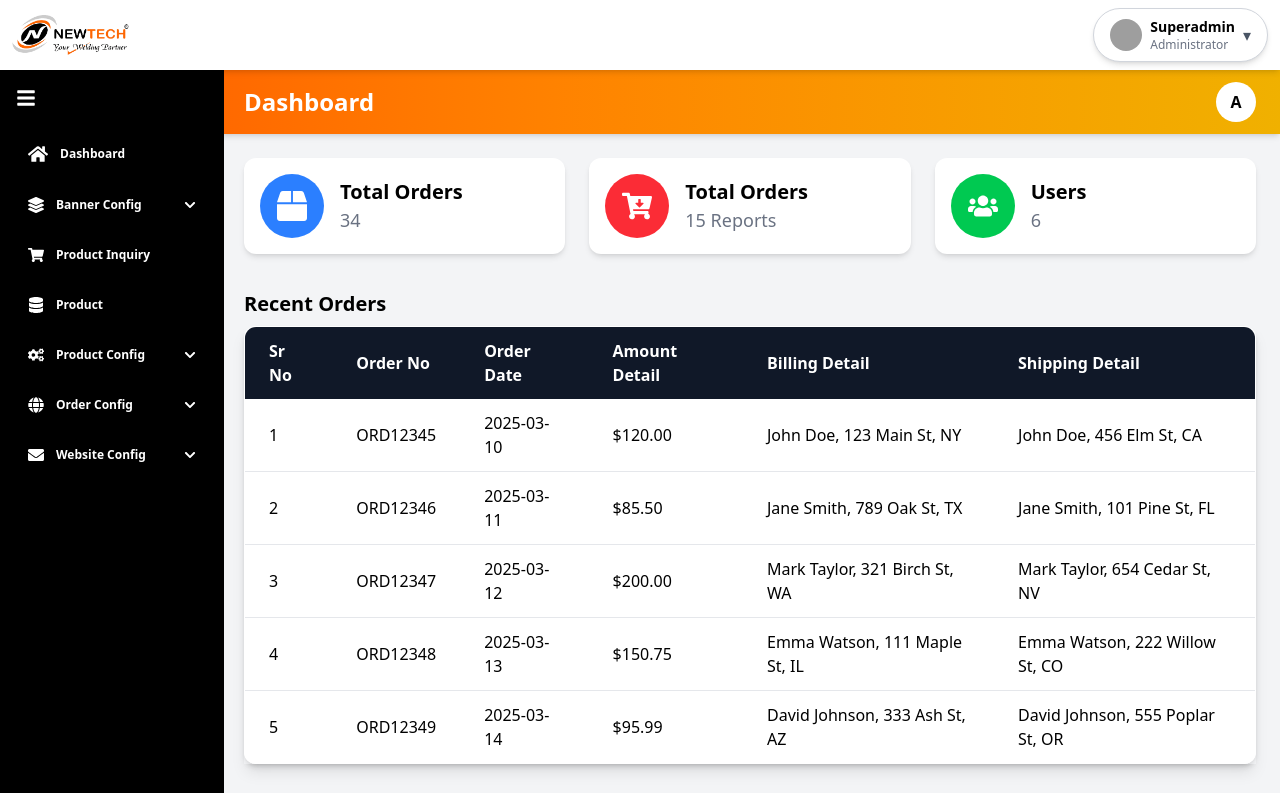
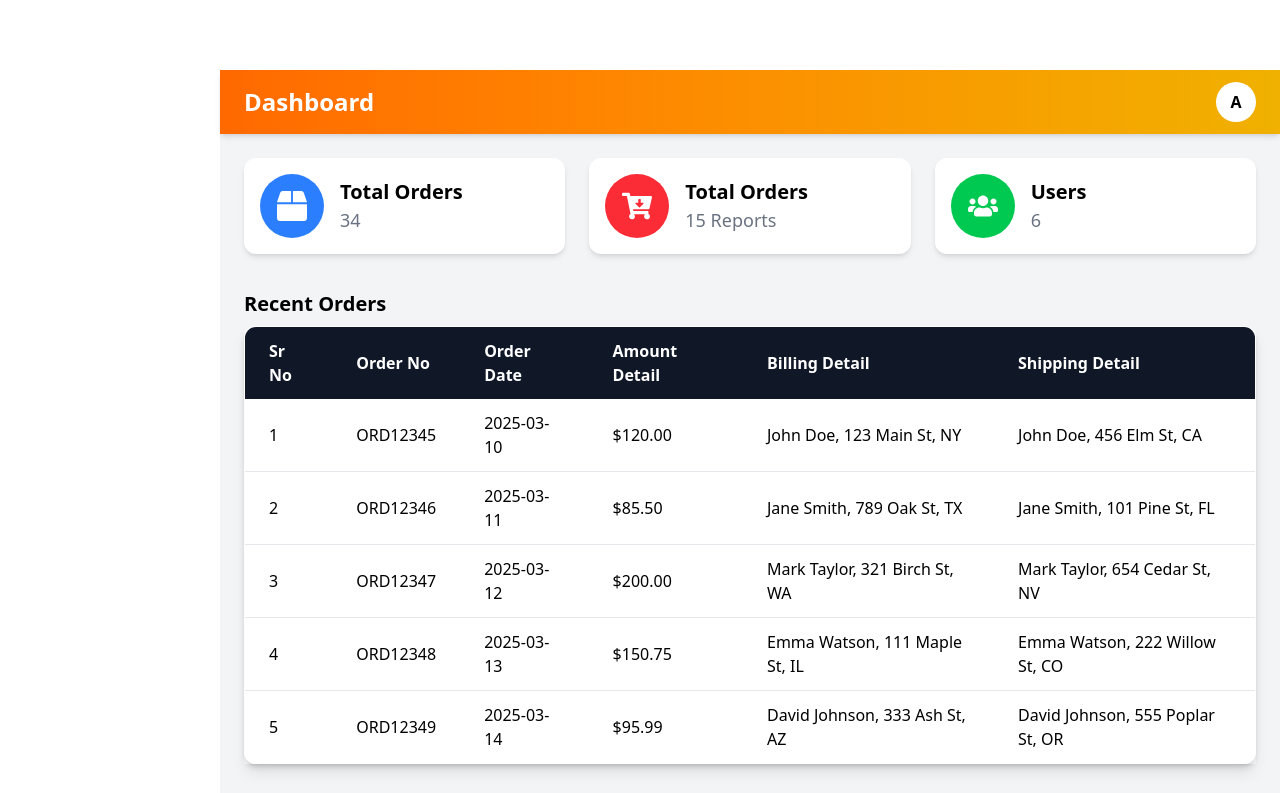
Before and after one commit to AbdullaVora/E-commerce_admin_sridix, a React (Vite) app: page / in a window 1280 px wide. Shown: the top 793 px of the page. Built offline with nearby package versions, Linux system fonts and the light colour scheme; grey boxes are pictures that could not be loaded.

Commit message:
Update App.jsx

```diff
--- a/src/App.jsx
+++ b/src/App.jsx
@@ -9,7 +9,7 @@ function AppContent() {
 
   // Check if the current route is a login page
   // Assuming login is at /login - adjust the path as needed
-  const isLoginPage = location.pathname === "/login";
+  const isLoginPage = location.pathname === "/";
 
   return (
     <>
```
